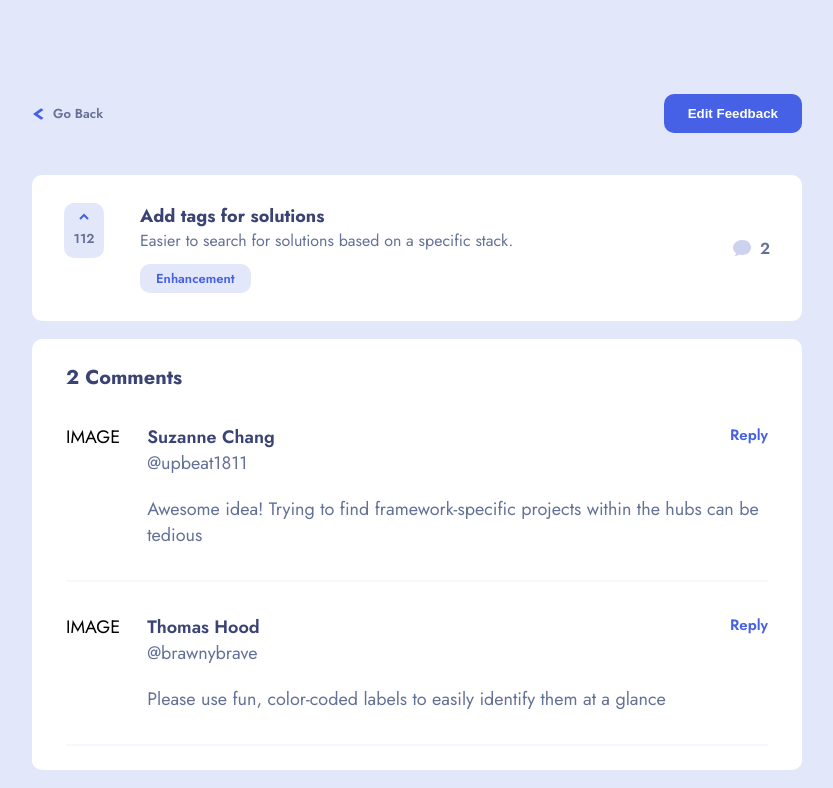
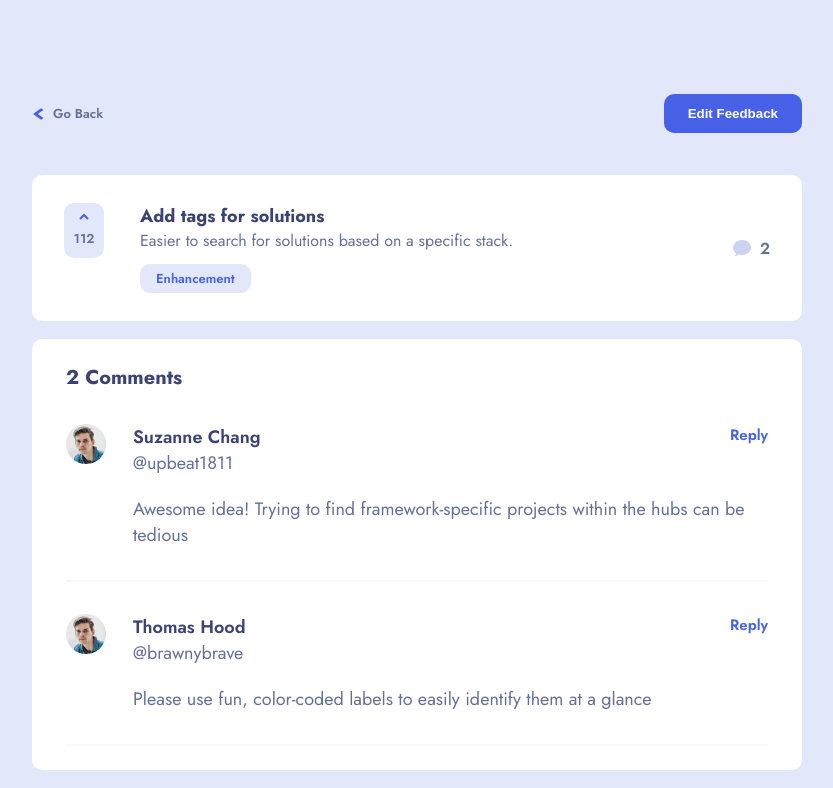
Before and after one commit to jackb14/product-feedback-app, a React (Create React App) app: page /post/1 in a window 1280 px wide. Shown: the top 788 px of the page, without its empty margins (223-1056 px from the left). Built offline with nearby package versions, Linux system fonts and the light colour scheme.

Commit message:
add user images

```diff
--- a/src/data.json
+++ b/src/data.json
@@ -17,7 +17,7 @@
           "id": 1,
           "content": "Awesome idea! Trying to find framework-specific projects within the hubs can be tedious",
           "user": {
-            "image": "./assets/user-images/image-suzanne.jpg",
+            "image": "/assets/user-images/image-suzanne.jpg",
             "name": "Suzanne Chang",
             "username": "upbeat1811"
           }
@@ -26,7 +26,7 @@
           "id": 2,
           "content": "Please use fun, color-coded labels to easily identify them at a glance",
           "user": {
-            "image": "./assets/user-images/image-thomas.jpg",
+            "image": "/assets/user-images/image-thomas.jpg",
             "name": "Thomas Hood",
             "username": "brawnybrave"
           }
@@ -45,7 +45,7 @@
           "id": 3,
           "content": "Also, please allow styles to be applied based on system preferences. I would love to be able to browse Frontend Mentor in the evening after my device’s dark mode turns on without the bright background it currently has.",
           "user": {
-            "image": "./assets/user-images/image-elijah.jpg",
+            "image": "/assets/user-images/image-elijah.jpg",
             "name": "Elijah Moss",
             "username": "hexagon.bestagon"
           }
@@ -54,7 +54,7 @@
           "id": 4,
           "content": "Second this! I do a lot of late night coding and reading. Adding a dark theme can be great for preventing eye strain and the headaches that result. It’s also quite a trend with modern apps and  apparently saves battery life.",
           "user": {
-            "image": "./assets/user-images/image-james.jpg",
+            "image": "/assets/user-images/image-james.jpg",
             "name": "James Skinner",
             "username": "hummingbird1"
           },
@@ -63,7 +63,7 @@
               "content": "While waiting for dark mode, there are browser extensions that will also do the job. Search for 'dark theme' followed by your browser. There might be a need to turn off the extension for sites with naturally black backgrounds though.",
               "replyingTo": "hummingbird1",
               "user": {
-                "image": "./assets/user-images/image-anne.jpg",
+                "image": "/assets/user-images/image-anne.jpg",
                 "name": "Anne Valentine",
                 "username": "annev1990"
               }
@@ -72,7 +72,7 @@
               "content": "Good point! Using any kind of style extension is great and can be highly customizable, like the ability to change contrast and brightness. I'd prefer not to use one of such extensions, however, for security and privacy reasons.",
               "replyingTo": "annev1990",
               "user": {
-                "image": "./assets/user-images/image-ryan.jpg",
+                "image": "/assets/user-images/image-ryan.jpg",
                 "name": "Ryan Welles",
                 "username": "voyager.344"
               }
@@ -93,7 +93,7 @@
           "id": 5,
           "content": "Much easier to get answers from devs who can relate, since they've either finished the challenge themselves or are in the middle of it.",
           "user": {
-            "image": "./assets/user-images/image-george.jpg",
+            "image": "/assets/user-images/image-george.jpg",
             "name": "George Partridge",
             "username": "soccerviewer8"
           }
@@ -112,7 +112,7 @@
           "id": 6,
           "content": "Right now, there is no ability to add images while giving feedback which isn't ideal because I have to use another app to show what I mean",
           "user": {
-            "image": "./assets/user-images/image-javier.jpg",
+            "image": "/assets/user-images/image-javier.jpg",
             "name": "Javier Pollard",
             "username": "warlikeduke"
           }
@@ -121,7 +121,7 @@
           "id": 7,
           "content": "Yes I'd like to see this as well. Sometimes I want to add a short video or gif to explain the site's behavior..",
           "user": {
-            "image": "./assets/user-images/image-roxanne.jpg",
+            "image": "/assets/user-images/image-roxanne.jpg",
             "name": "Roxanne Travis",
             "username": "peppersprime32"
           }
@@ -140,7 +140,7 @@
           "id": 8,
           "content": "I also want to be notified when devs I follow submit projects on FEM. Is in-app notification also in the pipeline?",
           "user": {
-            "image": "./assets/user-images/image-victoria.jpg",
+            "image": "/assets/user-images/image-victoria.jpg",
             "name": "Victoria Mejia",
             "username": "arlen_the_marlin"
           },
@@ -149,7 +149,7 @@
               "content": "Bumping this. It would be good to have a tab with a feed of people I follow so it's easy to see what challenges they’ve done lately. I learn a lot by reading good developers' code.",
               "replyingTo": "arlen_the_marlin",
               "user": {
-                "image": "./assets/user-images/image-zena.jpg",
+                "image": "/assets/user-images/image-zena.jpg",
                 "name": "Zena Kelley",
                 "username": "velvetround"
               }
@@ -160,7 +160,7 @@
           "id": 9,
           "content": "I've been saving the profile URLs of a few people and I check what they’ve been doing from time to time. Being able to follow them solves that",
           "user": {
-            "image": "./assets/user-images/image-jackson.jpg",
+            "image": "/assets/user-images/image-jackson.jpg",
             "name": "Jackson Barker",
             "username": "countryspirit"
           }
@@ -187,7 +187,7 @@
           "id": 10,
           "content": "This would be awesome! It would be so helpful to see an overview of my code in a way that makes it easy to spot where things could be improved.",
           "user": {
-            "image": "./assets/user-images/image-victoria.jpg",
+            "image": "/assets/user-images/image-victoria.jpg",
             "name": "Victoria Mejia",
             "username": "arlen_the_marlin"
           }
@@ -196,7 +196,7 @@
           "id": 11,
           "content": "Yeah, this would be really good. I'd love to see deeper insights into my code!",
           "user": {
-            "image": "./assets/user-images/image-jackson.jpg",
+            "image": "/assets/user-images/image-jackson.jpg",
             "name": "Jackson Barker",
             "username": "countryspirit"
           }
@@ -215,7 +215,7 @@
           "id": 12,
           "content": "Having a path through the challenges that I could follow would be brilliant! Sometimes I'm not sure which challenge would be the best next step to take. So this would help me navigate through them!",
           "user": {
-            "image": "./assets/user-images/image-george.jpg",
+            "image": "/assets/user-images/image-george.jpg",
             "name": "George Partridge",
             "username": "soccerviewer8"
           }
@@ -234,7 +234,7 @@
           "id": 13,
           "content": "I haven't built a portfolio site yet, so this would be really helpful. Might it also be possible to choose layout and colour themes?!",
           "user": {
-            "image": "./assets/user-images/image-ryan.jpg",
+            "image": "/assets/user-images/image-ryan.jpg",
             "name": "Ryan Welles",
             "username": "voyager.344"
           }
@@ -253,7 +253,7 @@
           "id": 14,
           "content": "This would be great! At the moment, I'm just starting challenges in order to save them. But this means the My Challenges section is overflowing with projects and is hard to manage. Being able to bookmark challenges would be really helpful.",
           "user": {
-            "image": "./assets/user-images/image-suzanne.jpg",
+            "image": "/assets/user-images/image-suzanne.jpg",
             "name": "Suzanne Chang",
             "username": "upbeat1811"
           }
@@ -280,7 +280,7 @@
           "id": 15,
           "content": "I'd love to see this! It always makes me so happy to see little details like these on websites.",
           "user": {
-            "image": "./assets/user-images/image-victoria.jpg",
+            "image": "/assets/user-images/image-victoria.jpg",
             "name": "Victoria Mejia",
             "username": "arlen_the_marlin"
           },
@@ -289,7 +289,7 @@
               "content": "Me too! I'd also love to see celebrations at specific points as well. It would help people take a moment to celebrate their achievements!",
               "replyingTo": "arlen_the_marlin",
               "user": {
-                "image": "./assets/user-images/image-suzanne.jpg",
+                "image": "/assets/user-images/image-suzanne.jpg",
                 "name": "Suzanne Chang",
                 "username": "upbeat1811"
               }
--- a/src/pages/Feedback Detail/components/CommentThread.js
+++ b/src/pages/Feedback Detail/components/CommentThread.js
@@ -1,6 +1,6 @@
 import styled from "styled-components";
 import { CUSTOM_STYLES } from "../../../GlobalStyles";
-import Reply from "./Reply";
+import userImage from "../../../assets/user-images/image-george.jpg";
 
 function CommentThread({ comments }) {
   // get total comments and replies
@@ -40,7 +40,7 @@ function CommentThread({ comments }) {
         return (
           <div key={i}>
             <OuterWrapper>
-              <p>IMAGE</p>
+              <StyledImg src={userImage} alt="user" />
               <InnerWrapper>
                 <CommentHeaderWrapper>
                   <UserWrapper>
@@ -50,14 +50,13 @@ function CommentThread({ comments }) {
                   <ReplyText>Reply</ReplyText>
                 </CommentHeaderWrapper>
                 <TextWrapper>{comment.content}</TextWrapper>
-                <Reply placeholder="Type your comment here" />
               </InnerWrapper>
             </OuterWrapper>
             {comment.replies.map((reply, i) => {
               return (
                 <ReplyWrapper key={i}>
                   <OuterWrapper>
-                    <p>IMAGE</p>
+                    <StyledImg src={userImage} alt="user" />
                     <InnerWrapper>
                       <CommentHeaderWrapper>
                         <UserWrapper>
@@ -88,7 +87,7 @@ function CommentThread({ comments }) {
         return (
           <NoReplyWrapper key={i}>
             <OuterWrapper>
-              <p>IMAGE</p>
+              <StyledImg src={userImage} alt="user" />
               <InnerWrapper>
                 <CommentHeaderWrapper>
                   <UserWrapper>
@@ -172,3 +171,9 @@ const ReplyText = styled.p`
   font-weight: 600;
   font-size: 15px;
 `;
+
+const StyledImg = styled.img`
+  border-radius: 50%;
+  height: 40px;
+  width: 40px;
+`;
```
